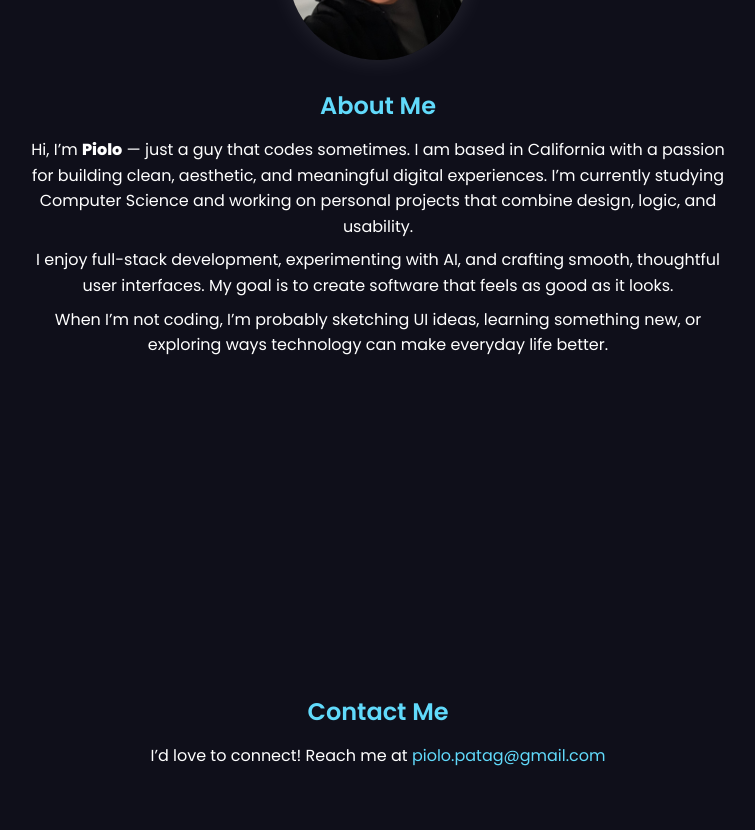
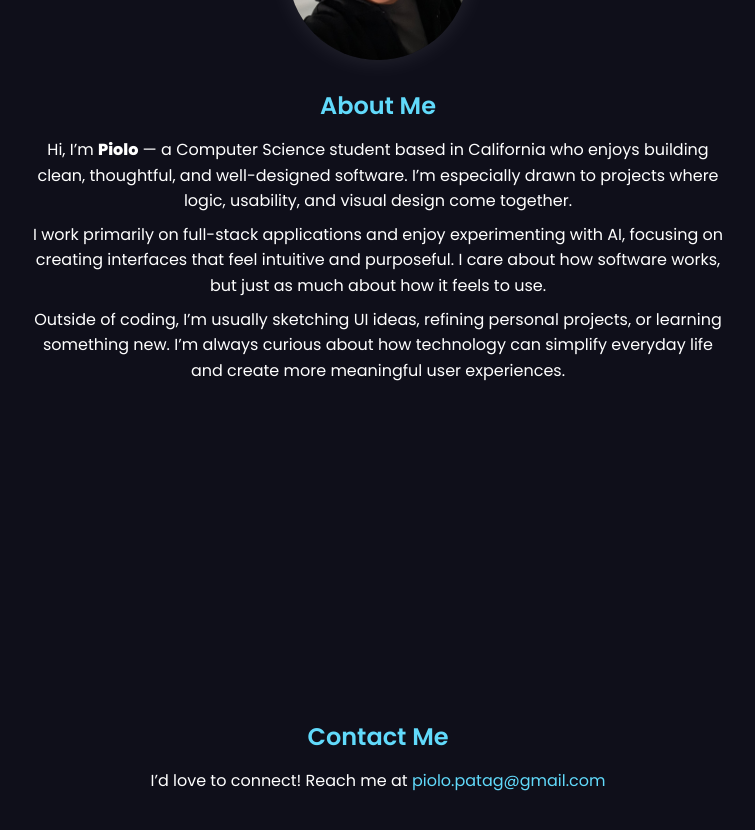
Before and after one commit to spiderpilo/spiderpilo.github.io, a React (Create React App) app: page / in a window 1280 px wide. Shown: the part 1120-1950 px from the top of the page, without its empty margins (262-1017 px from the left). Built offline with nearby package versions, Linux system fonts and the light colour scheme.

Commit message:
feat: updated aboutMe section

```diff
--- a/src/App.js
+++ b/src/App.js
@@ -117,19 +117,13 @@ function App() {
         />
         <h2>About Me</h2>
         <p>
-          Hi, I’m <b>Piolo</b> — just a guy that codes sometimes. I am based in California with a passion for
-          building clean, aesthetic, and meaningful digital experiences. I’m currently
-          studying Computer Science and working on personal projects that combine design,
-          logic, and usability.
+          Hi, I’m <b>Piolo</b> — a Computer Science student based in California who enjoys building clean, thoughtful, and well-designed software. I’m especially drawn to projects where logic, usability, and visual design come together.
         </p>
         <p>
-          I enjoy full-stack development, experimenting with AI, and crafting smooth,
-          thoughtful user interfaces. My goal is to create software that feels as good
-          as it looks.
+          I work primarily on full-stack applications and enjoy experimenting with AI, focusing on creating interfaces that feel intuitive and purposeful. I care about how software works, but just as much about how it feels to use.
         </p>
         <p>
-          When I’m not coding, I’m probably sketching UI ideas, learning something new,
-          or exploring ways technology can make everyday life better.
+          Outside of coding, I’m usually sketching UI ideas, refining personal projects, or learning something new. I’m always curious about how technology can simplify everyday life and create more meaningful user experiences.
         </p>
       </section>
 
```
